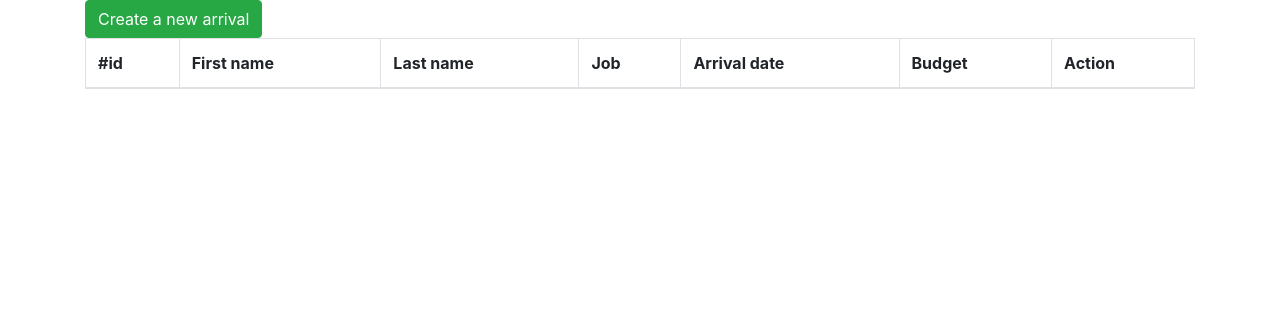
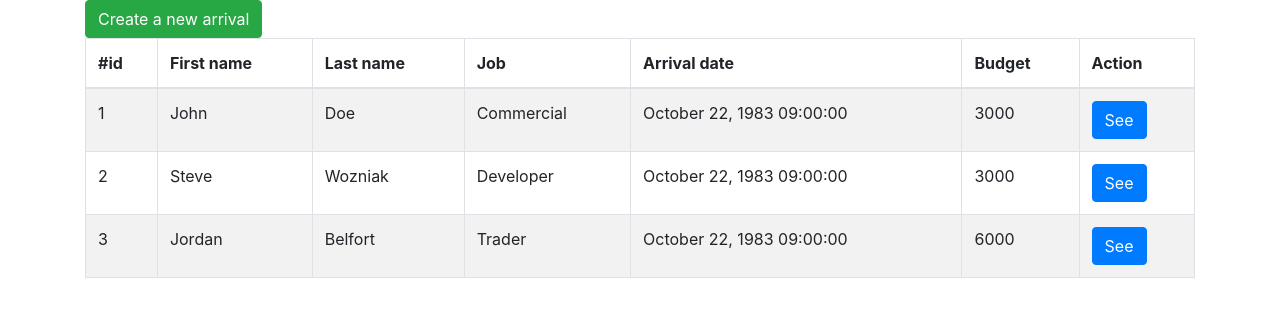
Before and after one commit to Reuno92/AISO-SH-TEST-React16, a React (Create React App) app: page / in a window 1280 px wide. Shown: the top 316 px of the page. Built offline with nearby package versions, Linux system fonts and the light colour scheme; data requests are answered from the project's data file.

Commit message:
feat(tablePerson): Displays data

```diff
--- a/db.json
+++ b/db.json
@@ -2,24 +2,27 @@
   "persons": [
     {
       "id": 1,
-      "fistName": "John",
+      "firstName": "John",
       "lastName": "Doe",
       "job": "Commercial",
-      "budget": 3000
+      "budget": 3000,
+      "arrivalDate": "October 22, 1983 09:00:00"
     },
     {
       "id": 2,
-      "fistName": "Steve",
+      "firstName": "Steve",
       "lastName": "Wozniak",
       "job": "Developer",
-      "budget": 3000
+      "budget": 3000,
+      "arrivalDate": "October 22, 1983 09:00:00"
     },
     {
       "id": 3,
-      "fistName": "Jordan",
+      "firstName": "Jordan",
       "lastName": "Belfort",
       "job": "Trader",
-      "budget": 6000
+      "budget": 6000,
+      "arrivalDate": "October 22, 1983 09:00:00"
     }
   ],
   "job": [
--- a/src/components/TablePerson.tsx
+++ b/src/components/TablePerson.tsx
@@ -8,7 +8,7 @@ type TablePersonProps = {
 
 const TablePerson: FC<TablePersonProps> = ({data}: TablePersonProps) => {
 
-	console.log('data received', data);
+	console.log(data);
 
 	return(
 		<React.Fragment>
@@ -26,6 +26,19 @@ const TablePerson: FC<TablePersonProps> = ({data}: TablePersonProps) => {
 			</tr>
 			</thead>
 			<tbody>
+			{
+				data !== [] && data.map( person => (
+					<tr key={person.id}>
+						<td>{person.id}</td>
+						<td>{person.firstName}</td>
+						<td>{person.lastName}</td>
+						<td>{person.job}</td>
+						<td>{person.arrivalDate}</td>
+						<td>{person.budget}</td>
+						<td><Button variant="primary">See</Button></td>
+					</tr>
+				))
+			}
 			</tbody>
 		</Table>
 		</React.Fragment>
--- a/src/model/Person.ts
+++ b/src/model/Person.ts
@@ -9,5 +9,6 @@ export class Person {
 		public budget: number,
 		public job: Job,
 		public arrivalDate?: Date,
-	) {}
+	) {
+	}
 }
```
